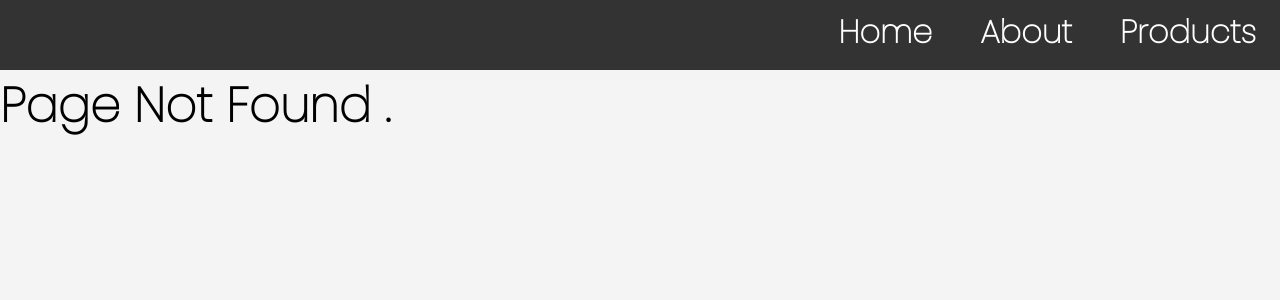
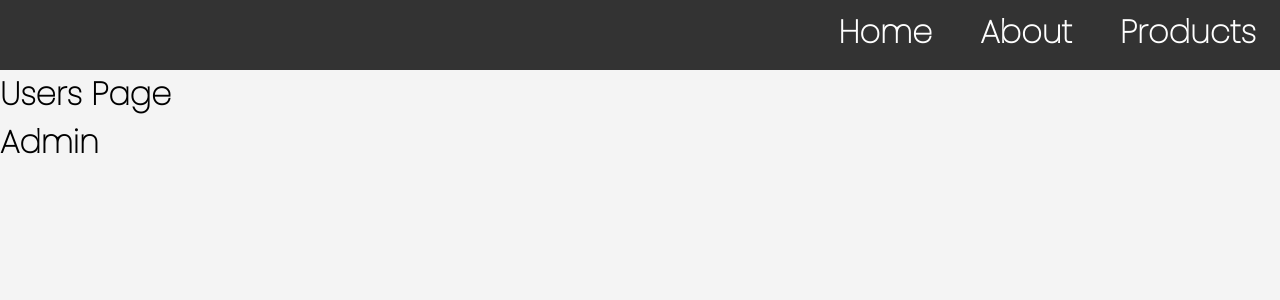
Before and after one commit to mharham75/react-router-basics-v6, a React (Create React App) app: page /users/admin in a window 1280 px wide. Before the commit this address had no page. Shown: the top 300 px of the page. Built offline with nearby package versions, Linux system fonts and the light colour scheme.

Commit message:
added dynamic routes

```diff
--- a/src/App.js
+++ b/src/App.js
@@ -9,6 +9,9 @@
 import Products from './components/Products'
 import Featured from './components/Featured'
 import New from './components/New'
+import Users from './components/Users'
+import UserDetails from './components/UserDetails'
+import Admin from './components/Admin'
 
 //styles
 import './App.css';
@@ -23,8 +26,13 @@
         <Route path='about' element={<About />} />
         <Route path='order-summary' element={<OrderSummary />} />
         <Route path='products' element={<Products />}>
+          <Route index element={<Featured />} />
           <Route path='featured' element={<Featured />} />
           <Route path='new' element={<New />} />
+        </Route>
+        <Route path='users' element={<Users />}>
+          <Route path=':userid' element={<UserDetails />} />
+          <Route path='admin' element={<Admin />} />
         </Route>
         <Route path='*' element={<NoMatch />} />
       </Routes>
--- /dev/null
+++ b/src/components/Admin.js
@@ -0,0 +1,9 @@
+import React from 'react'
+
+const Admin = () => {
+  return (
+    <div>Admin</div>
+  )
+}
+
+export default Admin
--- /dev/null
+++ b/src/components/UserDetails.js
@@ -0,0 +1,9 @@
+import React from 'react'
+
+const UserDetails = () => {
+  return (
+    <div>UserDetails</div>
+  )
+}
+
+export default UserDetails
--- /dev/null
+++ b/src/components/Users.js
@@ -0,0 +1,12 @@
+import React from 'react'
+import { Outlet } from 'react-router-dom'
+
+const Users = () => {
+  return (
+    <div>Users Page
+      <Outlet />
+    </div>
+  )
+}
+
+export default Users
```
